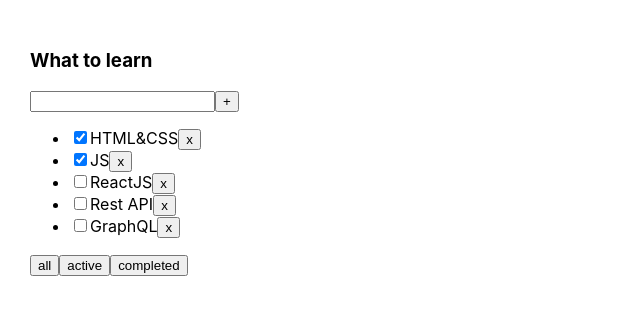
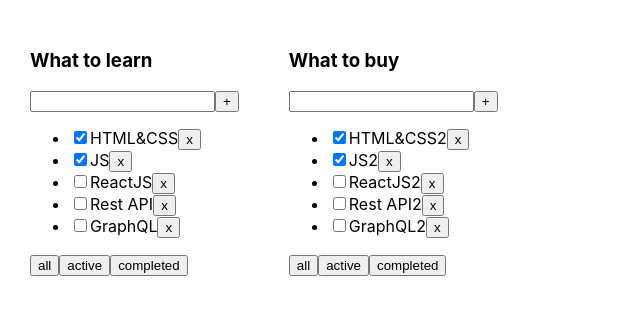
Before and after one commit to Nirweint/todo-with-best-practices, a React (Create React App) app: page / in a window 1280 px wide. Shown: the top 314 px of the page, without its empty margins (0-640 px from the left). Built offline with nearby package versions, Linux system fonts and the light colour scheme.

Commit message:
changed to many todolists

```diff
--- a/src/App.tsx
+++ b/src/App.tsx
@@ -1,37 +1,92 @@
 import React, {useState} from 'react';
 import './App.css';
 import {Todolist} from './Todolist';
-import { v1 } from 'uuid';
+import {v1} from 'uuid';
 
 export type FilterValuesType = "all" | "active" | "completed";
 
+type todolistsType = {
+    id: string
+    title: string
+    filter: FilterValuesType
+}
+
+export type TaskType = {
+    id: string
+    title: string
+    isDone: boolean
+}
+
+type TaskStateType = {
+    [key: string]: TaskType[]
+}
+
 function App() {
 
-    let [tasks, setTasks] = useState([
-        { id: v1(), title: "HTML&CSS", isDone: true },
-        { id: v1(), title: "JS", isDone: true },
-        { id: v1(), title: "ReactJS", isDone: false },
-        { id: v1(), title: "Rest API", isDone: false },
-        { id: v1(), title: "GraphQL", isDone: false },
-    ]);
+    let todolistID1 = v1();
+    let todolistID2 = v1();
 
-    function removeTask(id: string) {
-        let filteredTasks = tasks.filter(t => t.id != id);
-        setTasks(filteredTasks);
+    let [todolists, setTodolists] = useState<Array<todolistsType>>([
+        {id: todolistID1, title: 'What to learn', filter: 'all'},
+        {id: todolistID2, title: 'What to buy', filter: 'all'},
+    ])
+
+    let [tasks, setTasks] = useState<TaskStateType>({
+        [todolistID1]: [
+            {id: v1(), title: "HTML&CSS", isDone: true},
+            {id: v1(), title: "JS", isDone: true},
+            {id: v1(), title: "ReactJS", isDone: false},
+            {id: v1(), title: "Rest API", isDone: false},
+            {id: v1(), title: "GraphQL", isDone: false},
+        ],
+        [todolistID2]: [
+            {id: v1(), title: "HTML&CSS2", isDone: true},
+            {id: v1(), title: "JS2", isDone: true},
+            {id: v1(), title: "ReactJS2", isDone: false},
+            {id: v1(), title: "Rest API2", isDone: false},
+            {id: v1(), title: "GraphQL2", isDone: false},
+        ]
+    });
+
+    function removeTask(id: string, todolistId: string) {
+        setTasks({...tasks, [todolistId]: tasks[todolistId].filter(t => t.id !== id)})
     }
 
-    function addTask(title: string) {
-        let task = { id: v1(), title: title, isDone: false };
-        let newTasks = [task, ...tasks];
-        setTasks(newTasks);
+    function addTask(title: string, todolistId: string) {
+        setTasks({...tasks, [todolistId]: [{id: v1(), title, isDone: true} ,...tasks[todolistId]] })
+    }
+
+
+    function changeFilter(value: FilterValuesType, todolistId: string) {
+        setTodolists(todolists.map(tl => tl.id === todolistId ? {...tl, filter: value} : tl))
     }
 
     return (
         <div className="App">
-            <Todolist title="What to learn"
-                      tasks={tasks}
-                      removeTask={removeTask}
-                      addTask={addTask} />
+            {todolists.map(tl => {
+
+                let tasksForTodolist = tasks[tl.id];
+
+                if (tl.filter === "active") {
+                    tasksForTodolist = tasks[tl.id].filter(t => !t.isDone);
+                }
+                if (tl.filter === "completed") {
+                    tasksForTodolist = tasks[tl.id].filter(t => t.isDone);
+                }
+
+
+                return (
+                    <Todolist
+                        key={tl.id}
+                        todolistId={tl.id}
+                        title={tl.title}
+                        tasks={tasksForTodolist}
+                        removeTask={removeTask}
+                        addTask={addTask}
+                        changeFilter={changeFilter}
+                    />
+                )
+            })}
         </div>
     );
 }
--- a/src/Todolist.tsx
+++ b/src/Todolist.tsx
@@ -1,45 +1,28 @@
 import React, {useState} from 'react';
-import {FilterValuesType} from './App';
+import {FilterValuesType, TaskType} from './App';
 import {Button} from "./components/Button";
 import {Input} from "./components/Input";
 
-type TaskType = {
-    id: string
-    title: string
-    isDone: boolean
-}
 
 type PropsType = {
     title: string
     tasks: Array<TaskType>
-    removeTask: (taskId: string) => void
-    addTask: (title: string) => void
+    todolistId: string
+    removeTask: (taskId: string, todolistId: string) => void
+    addTask: (title: string, todolistId: string) => void
+    changeFilter: (value: FilterValuesType, todolistId: string) => void
 }
 
 export function Todolist(props: PropsType) {
 
     let [title, setTitle] = useState("")
-    let [filter, setFilter] = useState<FilterValuesType>("all");
-
-    let tasksForTodolist = props.tasks;
-
-    if (filter === "active") {
-        tasksForTodolist = props.tasks.filter(t => !t.isDone);
-    }
-    if (filter === "completed") {
-        tasksForTodolist = props.tasks.filter(t => t.isDone);
-    }
-
-    function changeFilter(value: FilterValuesType) {
-        setFilter(value);
-    }
 
     const callBackHandlerForAddTask = () => {
-        props.addTask(title)
+        props.addTask(title, props.todolistId)
         setTitle("")
     }
     const onClickHandler = (tId: string) => {
-        props.removeTask(tId)
+        props.removeTask(tId, props.todolistId)
     }
 
     return <div>
@@ -52,7 +35,7 @@
         <Button callBack={callBackHandlerForAddTask} name={"+"}/>
         <ul>
             {
-                tasksForTodolist.map(t => {
+                props.tasks.map(t => {
                     return <li key={t.id}>
                         <input type="checkbox" checked={t.isDone}/>
                         <span>{t.title}</span>
@@ -65,13 +48,13 @@
         </ul>
         <div>
             <Button name={'all'} callBack={() => {
-                changeFilter('all')
+                props.changeFilter('all', props.todolistId)
             }}/>
             <Button name={'active'} callBack={() => {
-                changeFilter('active')
+                props.changeFilter('active', props.todolistId)
             }}/>
             <Button name={'completed'} callBack={() => {
-                changeFilter('completed')
+                props.changeFilter('completed', props.todolistId)
             }}/>
         </div>
     </div>
```
